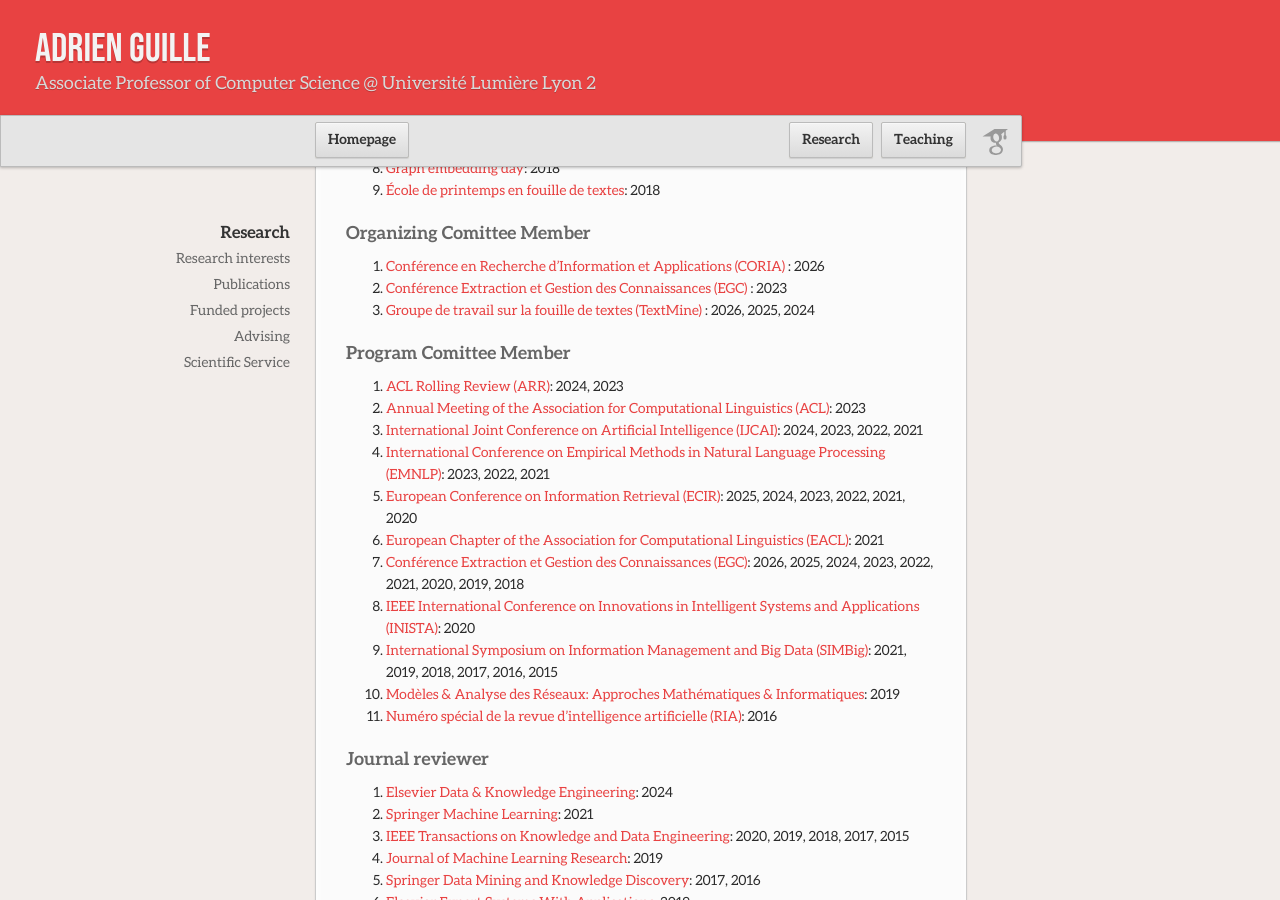
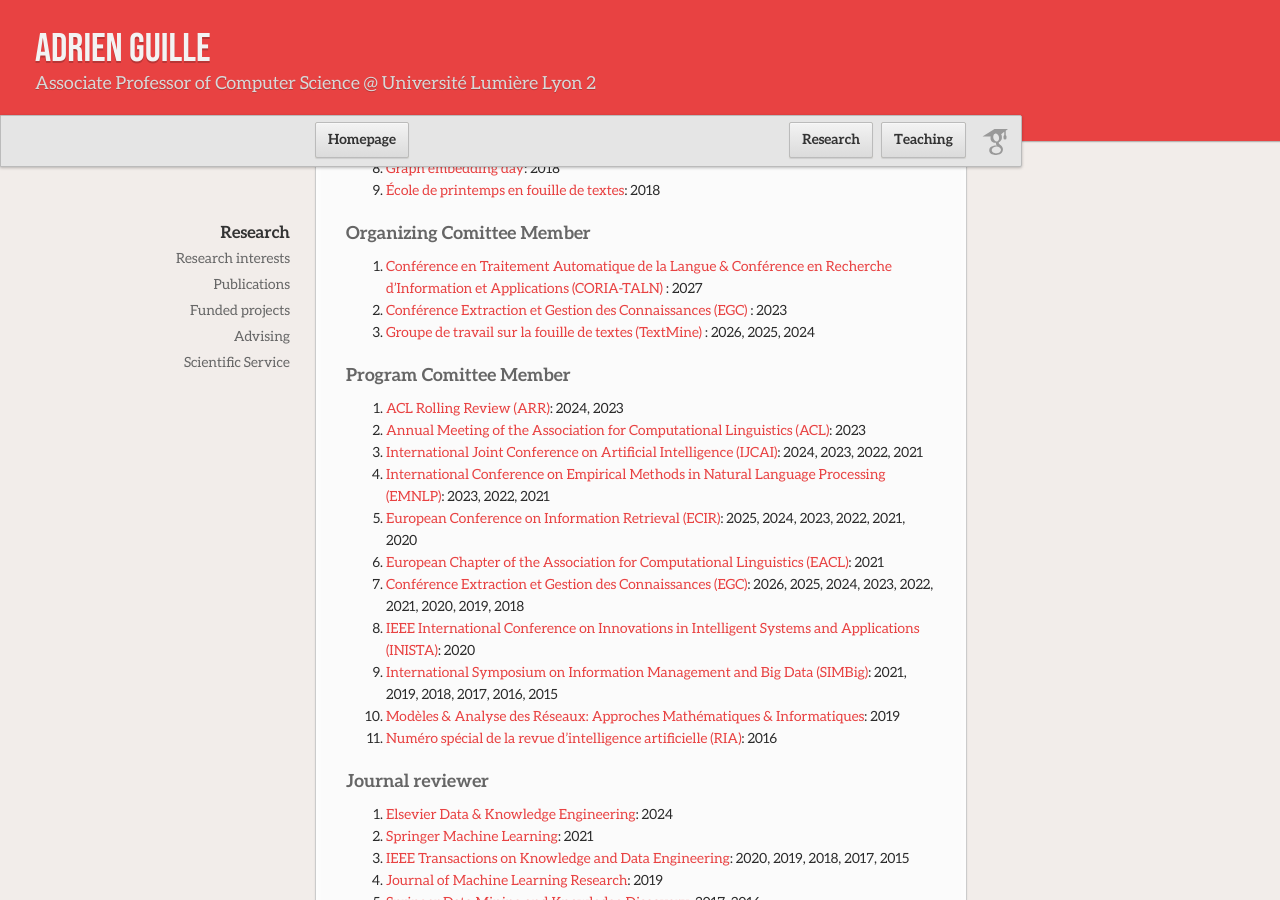
Before and after one commit to AdrienGuille/adrienguille.github.io, a Jekyll site: the page built from research.md, in a window 1280 px wide and 900 px high, scrolled down 2324 px. Built offline with Jekyll 4.4.1, drawn with Linux system fonts in a browser that asks for light colours; our own code applies the rules of GitHub Pages for plain Markdown files.

Commit message:
Update research.md

```diff
--- a/research.md
+++ b/research.md
@@ -76,7 +76,7 @@ See the [dedicated page](publications.md) or my [Google Scholar profile](https:/
 
 ### Organizing Comittee Member
 
-- [Conférence en Recherche d'Information et Applications (CORIA)](#) : 2026
+- [Conférence en Traitement Automatique de la Langue & Conférence en Recherche d'Information et Applications (CORIA-TALN)](#) : 2027
 - [Conférence Extraction et Gestion des Connaissances (EGC)](https://egc2023.sciencesconf.org) : 2023
 - [Groupe de travail sur la fouille de textes (TextMine)](https://textmine.sciencesconf.org) : 2026, 2025, 2024
 
```
